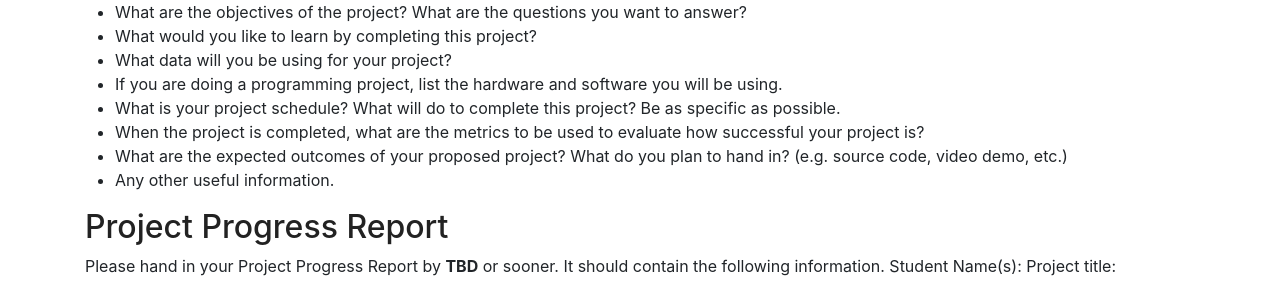
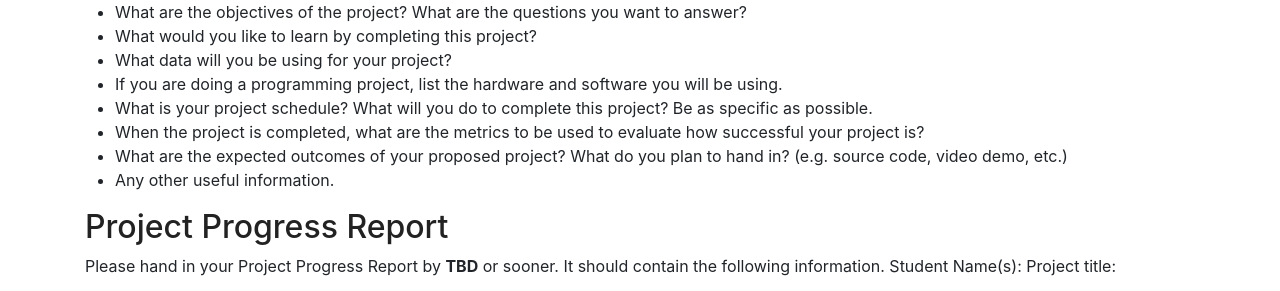
Before and after one commit to ComputingElevatedLab/sciviscourse, a Jekyll site: the page built from _pages/project.md, in a window 1280 px wide. Shown: the part 992-1283 px from the top of the page. Built offline with Jekyll 4.4.1, drawn with Linux system fonts in a browser that asks for light colours.

Commit message:
Fixed typo

```diff
--- a/_pages/project.md
+++ b/_pages/project.md
@@ -38,7 +38,7 @@ following information.
 * What would you like to learn by completing this project?
 * What data will you be using for your project?
 * If you are doing a programming project, list the hardware and software you will be using.
-* What is your project schedule? What will do to complete this project? Be as specific as possible.
+* What is your project schedule? What will you do to complete this project? Be as specific as possible.
 * When the project is completed, what are the metrics to be used to evaluate how successful your project is?
 * What are the expected outcomes of your proposed project? What do you plan to hand in? (e.g. source code, video demo, etc.)
 * Any other useful information.
```
